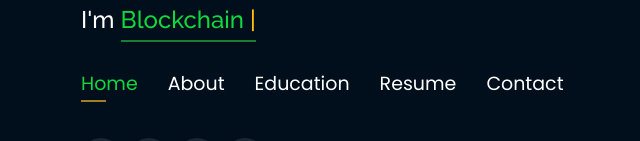
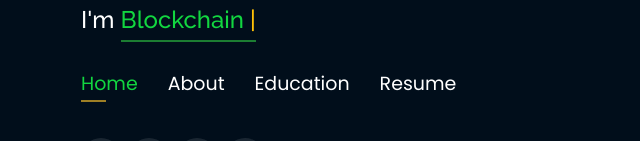
Before and after one commit to liteni3/nitin7773, a plain HTML site: page index.html in a window 1280 px wide. Shown: the part 246-387 px from the top of the page, without its empty margins (4-644 px from the left). Drawn offline with nearby package versions, Linux system fonts and the light colour scheme.

Commit message:
Update index.html

```diff
--- a/index.html
+++ b/index.html
@@ -75,7 +75,7 @@
           <!--<li><a href="#portfolio"> <span>Projects</span></a></li> -->
         <!--  <li><a href="#skills"> <span>Skills</span></a></li> -->
           <li><a href="https://drive.google.com/file/d/10zfNwpPgksMkHBkdCm9GMQfD-VkXcW6a/view?usp=share_link" target="_blank"> <span>Resume</span></a></li>
-          <li><a href="#contacts"> <span>Contact</span></a></li>
+         <!-- <li><a href="#contacts"> <span>Contact</span></a></li> -->
 
         </ul>
       </nav><!-- .nav-menu -->
```
